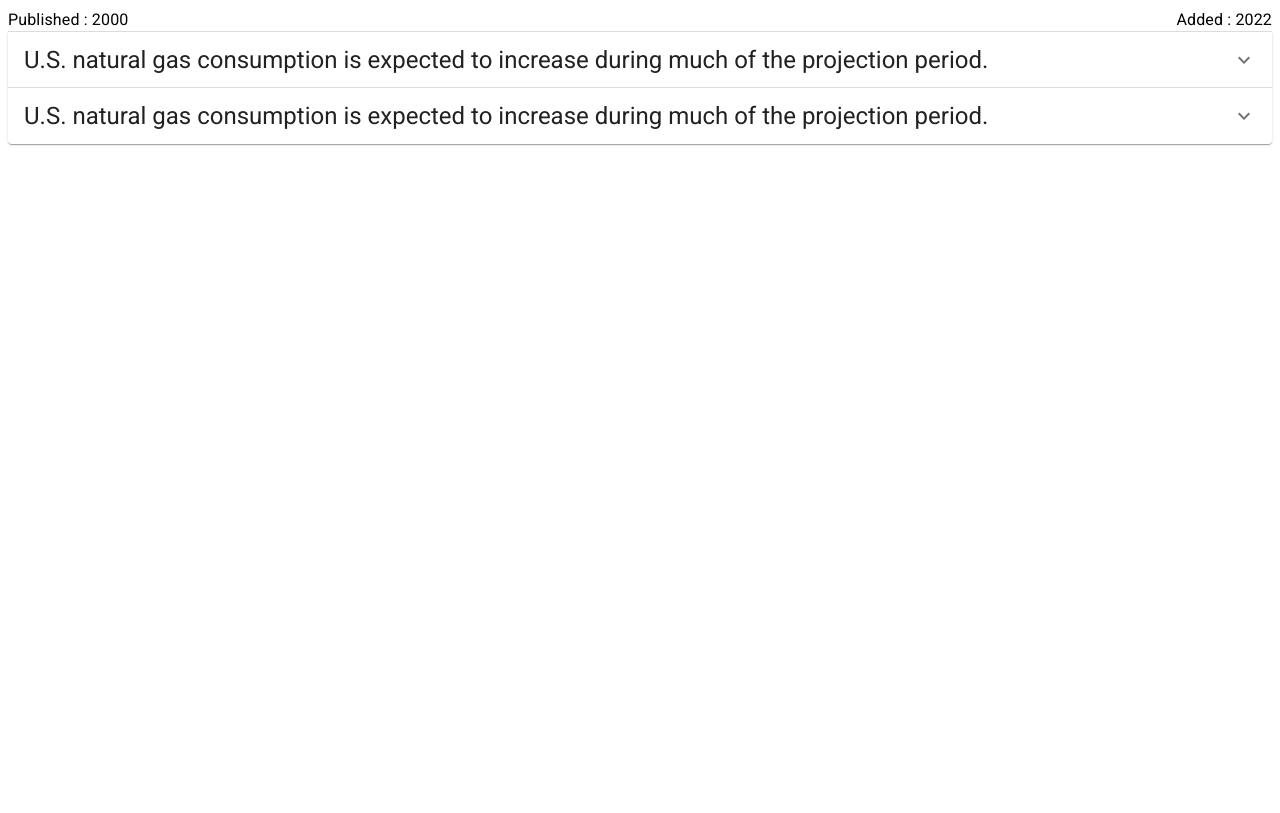
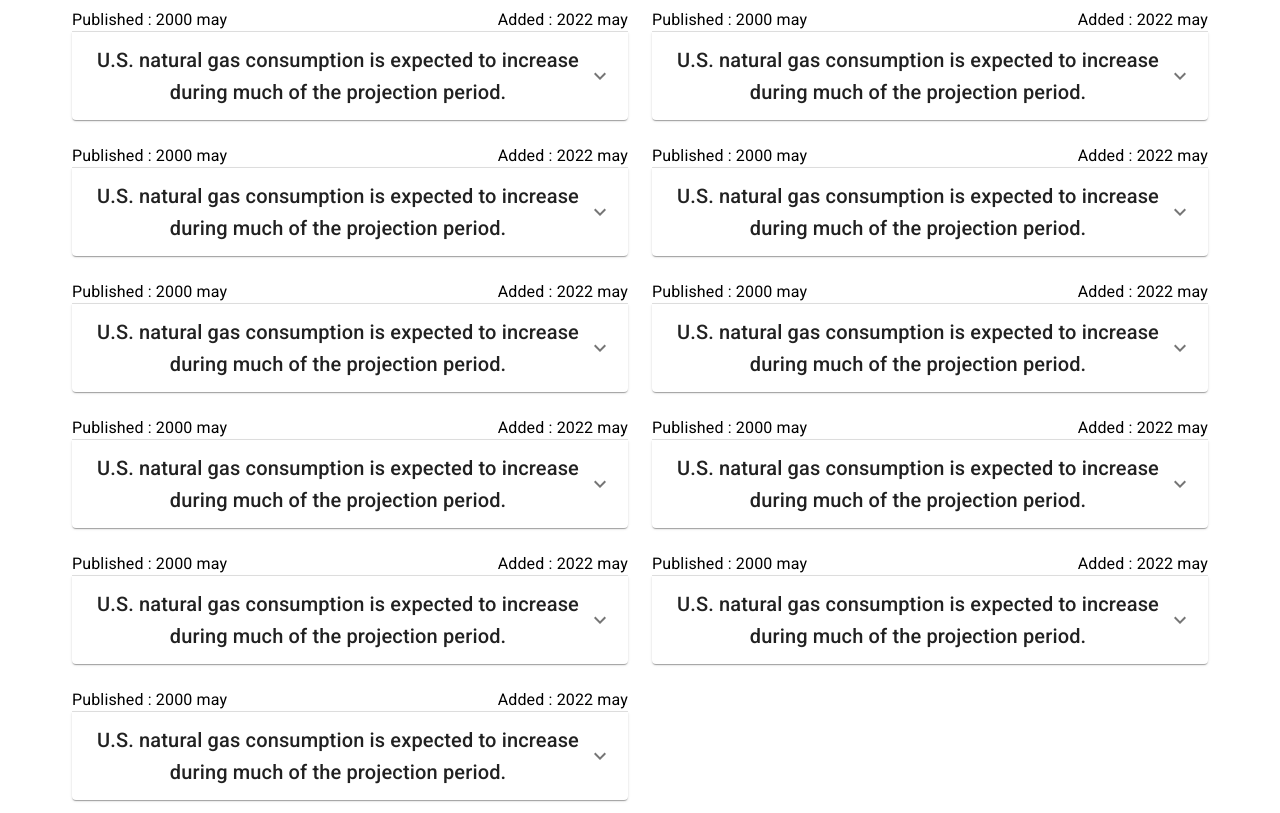
Before and after one commit to sakil470004/newspaper-information-analysis-client, a React (Create React App) app: page / in a window 1280 px wide. Built offline with nearby package versions, Linux system fonts and the light colour scheme.

Commit message:
finshed card list

```diff
--- a/src/App.js
+++ b/src/App.js
@@ -1,13 +1,13 @@
 
 import './App.css';
-import Card from './pages/Card/Card';
+import CardList from './pages/CardList/CardList';
 import LineChart from './pages/D3Demo/LineChart';
 import Chart from './pages/D3Demo/ResponsiveBar'
 function App() {
   return (
     <div className="App">
 
-    <Card/>
+      <CardList />
 
     </div>
   );
--- a/src/pages/Card/Card.js
+++ b/src/pages/Card/Card.js
@@ -1,4 +1,4 @@
-import { Accordion, AccordionDetails, AccordionSummary, Box, Divider, Typography } from '@mui/material'
+import { Accordion, AccordionDetails, AccordionSummary, Box, Button, Divider, Typography } from '@mui/material'
 import React from 'react'
 import ExpandMoreIcon from "@mui/icons-material/ExpandMore";
 
@@ -9,10 +9,10 @@ export default function Card() {
 
             <Box sx={{ display: 'flex', justifyContent: 'space-between' }}>
                 <Typography>
-                    Published : 2000
+                    Published : 2000 may
                 </Typography>
                 <Typography>
-                    Added : 2022
+                    Added : 2022 may
                 </Typography>
             </Box>
 
@@ -23,9 +23,16 @@ export default function Card() {
                     id="panel2a-header"
                 >
 
-                    <Typography variant="h5">U.S. natural gas consumption is expected to increase during much of the projection period.</Typography>
+                    <Typography variant="h6">U.S. natural gas consumption is expected to increase during much of the projection period.</Typography>
                 </AccordionSummary>
                 <AccordionDetails>
+                    <Box sx={{ display: 'flex', justifyContent: 'space-between' }}>
+                        <Typography>
+                        </Typography>
+
+                        <Button sx={{ m: 1 }}><a style={{ textDecoration: 'none' }} href='http://www.google.com' rel="noreferrer" target='_blank'>Go TO</a></Button>
+
+                    </Box>
                     <Divider />
                     <Box sx={{ display: 'flex', justifyContent: 'space-between' }}>
                         <Typography>
@@ -46,21 +53,7 @@ export default function Card() {
                     </Box>
                 </AccordionDetails>
             </Accordion>
-            <Accordion>
-                <AccordionSummary
-                    expandIcon={<ExpandMoreIcon />}
-                    aria-controls="panel2a-content"
-                    id="panel2a-header"
-                >
-                    <Typography variant="h5">U.S. natural gas consumption is expected to increase during much of the projection period.</Typography>
-                </AccordionSummary>
-                <AccordionDetails>
-                    <Typography>
-                        Lorem ipsum dolor sit amet, consectetur adipiscing elit. Suspendisse
-                        malesuada lacus ex, sit amet blandit leo lobortis eget.
-                    </Typography>
-                </AccordionDetails>
-            </Accordion>
+
         </Box>
     )
 }
--- /dev/null
+++ b/src/pages/CardList/CardList.js
@@ -0,0 +1,69 @@
+import { Container, Grid } from '@mui/material'
+import React from 'react'
+import Card from '../Card/Card'
+
+export default function CardList() {
+    return (
+        <Container>
+
+            <Grid container spacing={1} style={{ marginBottom: '5px' }}>
+                <Grid sx={{ borderRadius: 4 }} item xs={12} sm={6}
+                    key=''
+                >
+                    <Card />
+                </Grid>
+                <Grid sx={{ borderRadius: 4 }} item xs={12} sm={6}
+                    key=''
+                >
+                    <Card />
+                </Grid>
+                <Grid sx={{ borderRadius: 4 }} item xs={12} sm={6}
+                    key=''
+                >
+                    <Card />
+                </Grid>
+                <Grid sx={{ borderRadius: 4 }} item xs={12} sm={6}
+                    key=''
+                >
+                    <Card />
+                </Grid>
+                <Grid sx={{ borderRadius: 4 }} item xs={12} sm={6}
+                    key=''
+                >
+                    <Card />
+                </Grid>
+                <Grid sx={{ borderRadius: 4 }} item xs={12} sm={6}
+                    key=''
+                >
+                    <Card />
+                </Grid>
+                <Grid sx={{ borderRadius: 4 }} item xs={12} sm={6}
+                    key=''
+                >
+                    <Card />
+                </Grid>
+                <Grid sx={{ borderRadius: 4 }} item xs={12} sm={6}
+                    key=''
+                >
+                    <Card />
+                </Grid>
+                <Grid sx={{ borderRadius: 4 }} item xs={12} sm={6}
+                    key=''
+                >
+                    <Card />
+                </Grid>
+                <Grid sx={{ borderRadius: 4 }} item xs={12} sm={6}
+                    key=''
+                >
+                    <Card />
+                </Grid>
+                <Grid sx={{ borderRadius: 4 }} item xs={12} sm={6}
+                    key=''
+                >
+                    <Card />
+                </Grid>
+
+            </Grid>
+        </Container>
+    )
+}
```
